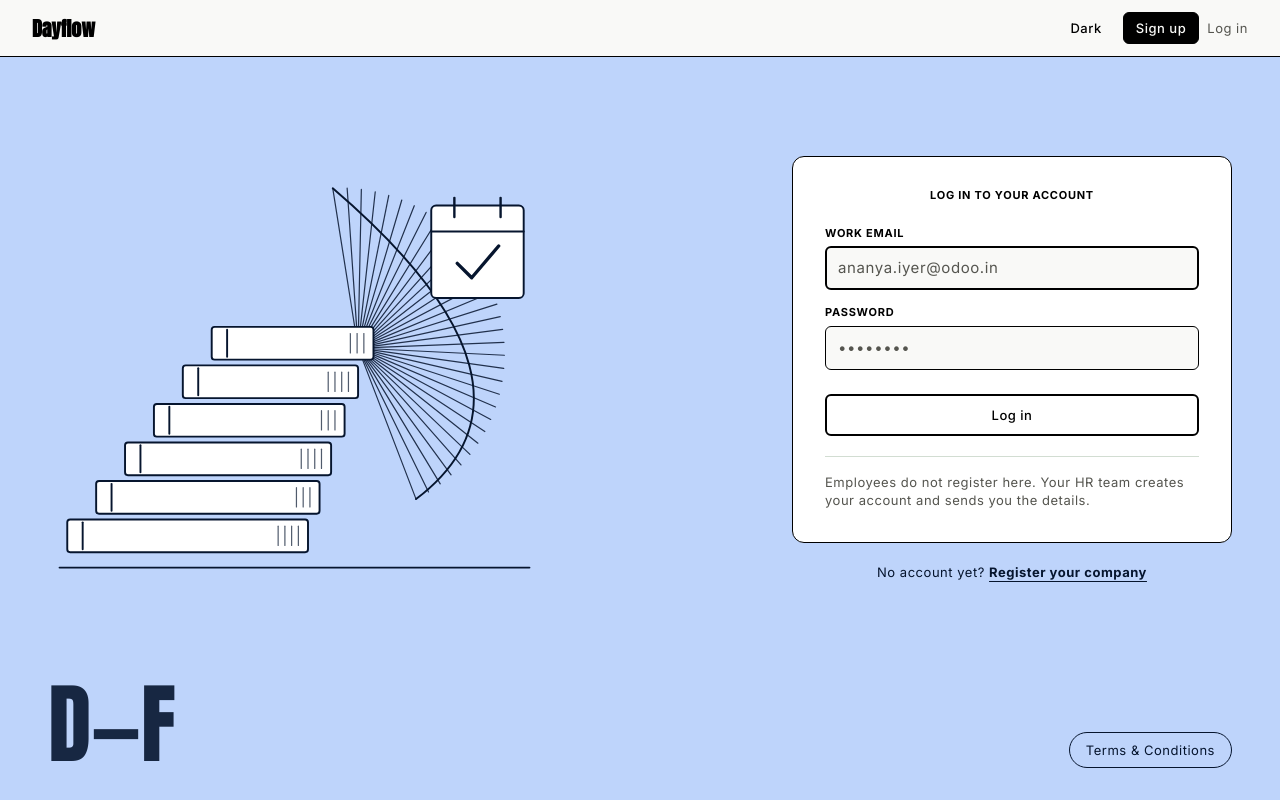
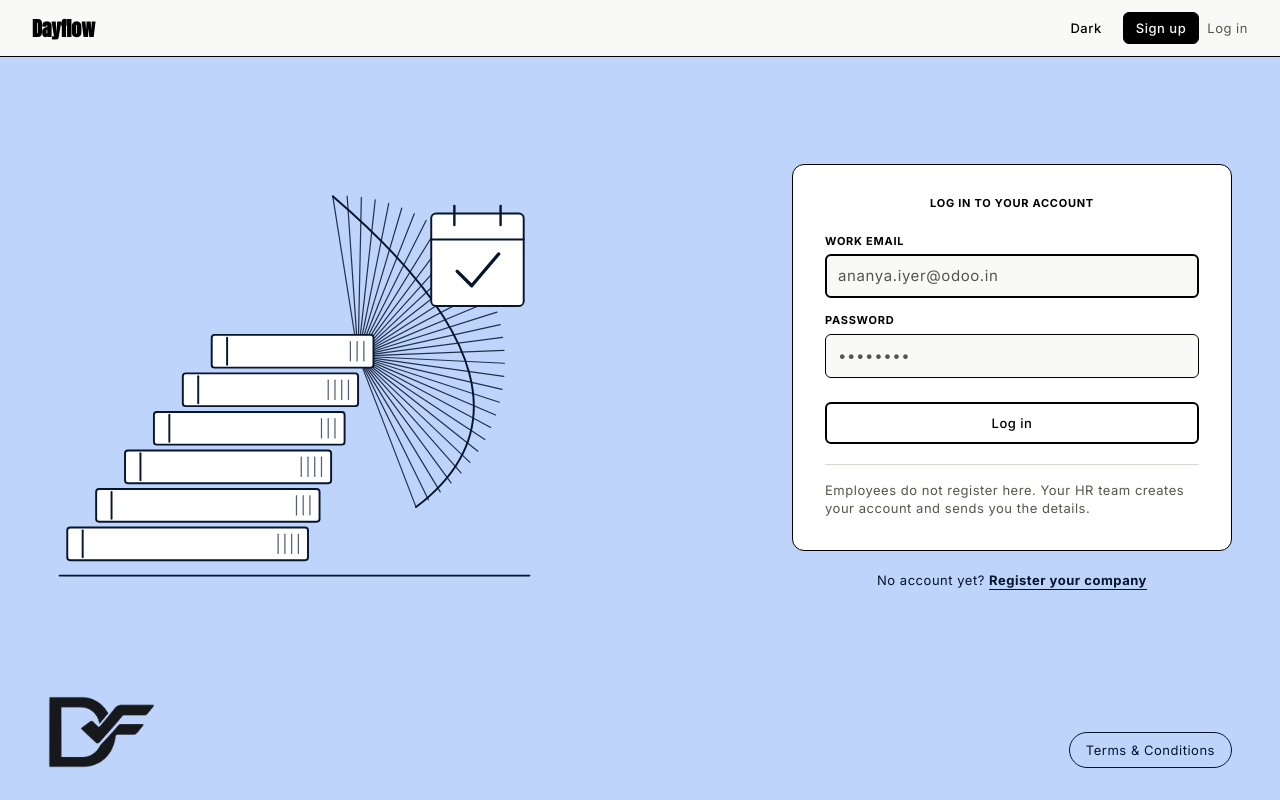
Before and after one commit to Kukyos/DayFlowOdoo, a React (Vite) app in the folder frontend/: page /signin in a window 1280 px wide. Built offline with nearby package versions, Linux system fonts and the light colour scheme.

Commit message:
Replace auth monogram with Dayflow logo

```diff
--- a/frontend/src/components/auth/AuthLayout.tsx
+++ b/frontend/src/components/auth/AuthLayout.tsx
@@ -3,6 +3,7 @@
 import { useState } from 'react'
 import { Button } from '@/components/ui'
 import { currentTheme, toggleTheme, type Theme } from '@/lib/theme'
+import dayflowLogo from '@/assets/dayflow-df-logo.png'
 import { WorkweekMark } from './WorkweekMark'
 
 /**
@@ -67,12 +68,15 @@
           <div className="w-full max-w-[440px]">{children}</div>
         </div>
 
-        {/* Bottom furniture, matching the reference: monogram left, terms right.
+        {/* Bottom furniture, matching the reference: brand mark left, terms right.
             Hidden below lg so it never overlaps the form on a phone. */}
         <div className="pointer-events-none hidden items-end justify-between px-12 pb-8 lg:flex">
-          <span className="t-display select-none text-[88px] leading-none opacity-90">
-            D—F
-          </span>
+          <img
+            src={dayflowLogo}
+            alt=""
+            className="auth-brand-logo h-[72px] w-auto select-none opacity-90"
+            aria-hidden="true"
+          />
           <span className="pointer-events-auto rounded-full border border-current px-4 py-2 t-caption">
             Terms &amp; Conditions
           </span>
--- a/frontend/src/index.css
+++ b/frontend/src/index.css
@@ -105,6 +105,13 @@
 /* Type scale — DESIGN.md §3. Utilities, not component styles, so a page never
    invents a size. If a size is missing here the scale is wrong; fix the doc. */
 @layer components {
+  .auth-brand-logo {
+    filter: none;
+  }
+  :root[data-theme="dark"] .auth-brand-logo {
+    filter: invert(1);
+  }
+
   .t-display {
     font-family: var(--font-display);
     font-size: 64px;
```
Also changed, not shown: frontend/src/assets/dayflow-df-logo.png (added).
